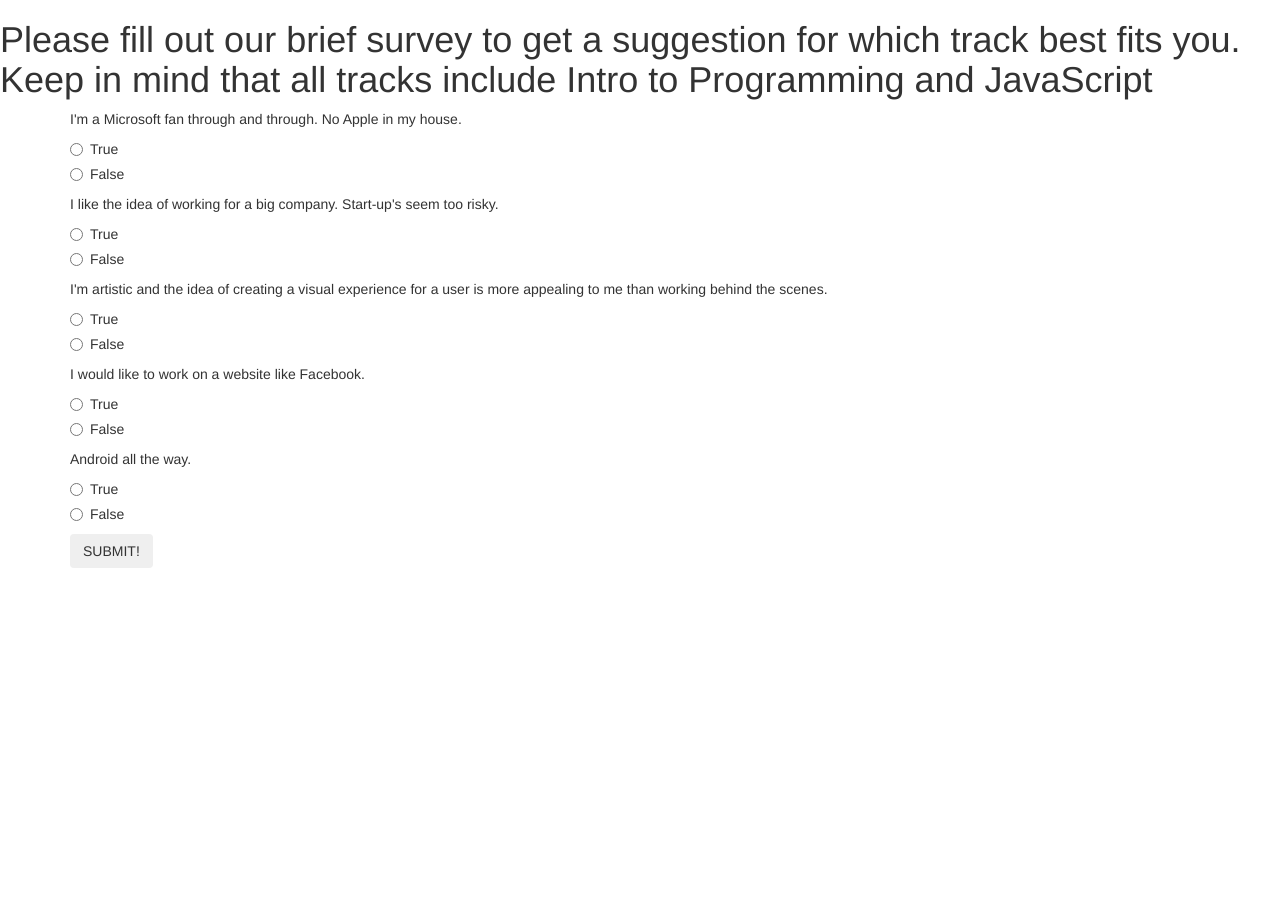
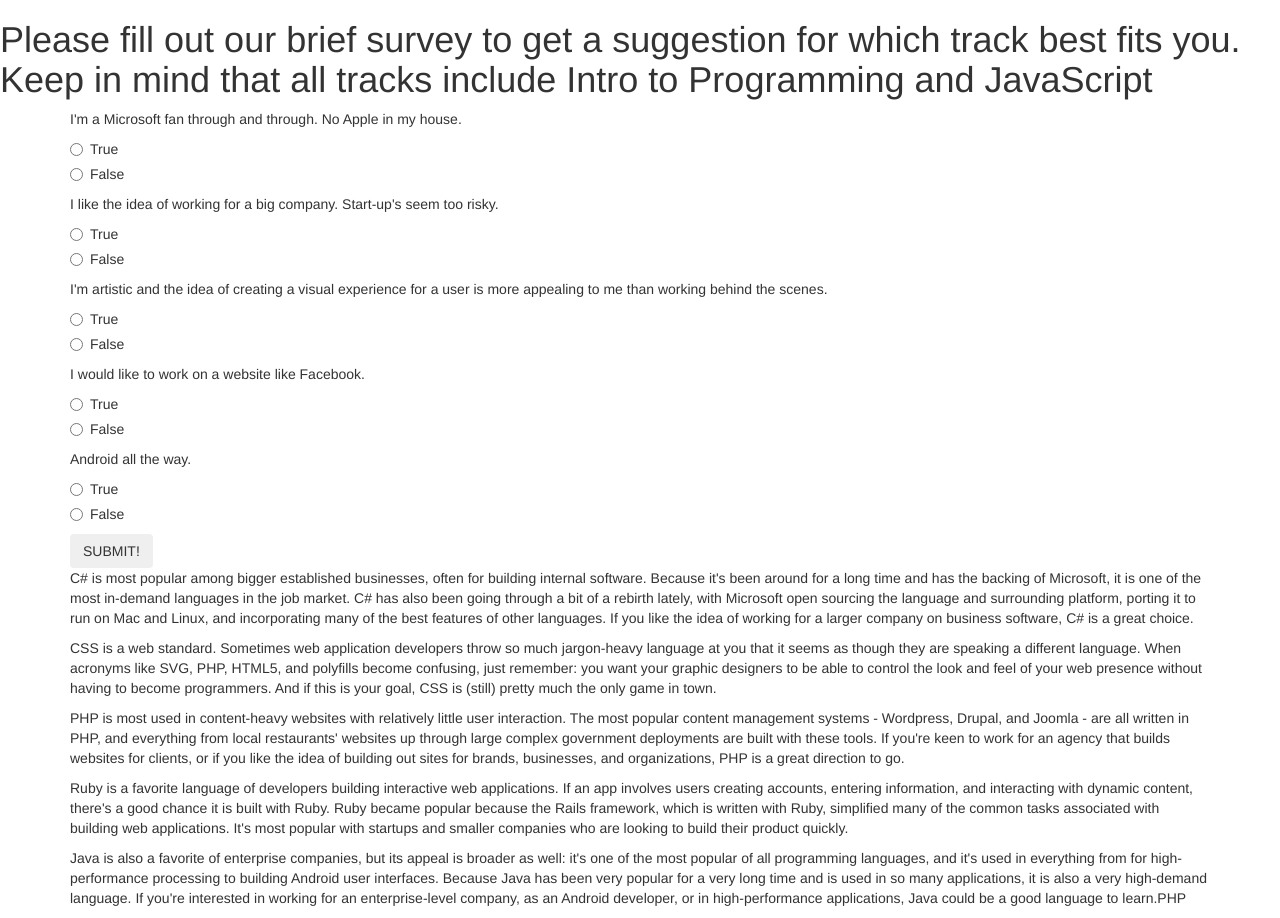
Before and after one commit to NaruzaL/track-suggester, a plain HTML site: page index.html in a window 1280 px wide. Before the commit the page ends 800 px from the top, so only its background shows below. Drawn offline with Linux system fonts and the light colour scheme.

Commit message:
adds content in all 5 p's of second container giving a brief description of the suggested language.

```diff
--- a/index.html
+++ b/index.html
@@ -86,19 +86,19 @@
     </div>
     <div class="container">
       <div id="c">
-        <p></p>
+        <p>C# is most popular among bigger established businesses, often for building internal software. Because it's been around for a long time and has the backing of Microsoft, it is one of the most in-demand languages in the job market. C# has also been going through a bit of a rebirth lately, with Microsoft open sourcing the language and surrounding platform, porting it to run on Mac and Linux, and incorporating many of the best features of other languages. If you like the idea of working for a larger company on business software, C# is a great choice.</p>
       <div>
       <div id="css">
-        <p></p>
+        <p>CSS is a web standard. Sometimes web application developers throw so much jargon-heavy language at you that it seems as though they are speaking a different language. When acronyms like SVG, PHP, HTML5, and polyfills become confusing, just remember: you want your graphic designers to be able to control the look and feel of your web presence without having to become programmers. And if this is your goal, CSS is (still) pretty much the only game in town.</p>
       <div>
       <div id="php">
-        <p></p>
+        <p>PHP is most used in content-heavy websites with relatively little user interaction. The most popular content management systems - Wordpress, Drupal, and Joomla - are all written in PHP, and everything from local restaurants' websites up through large complex government deployments are built with these tools. If you're keen to work for an agency that builds websites for clients, or if you like the idea of building out sites for brands, businesses, and organizations, PHP is a great direction to go.</p>
       <div>
       <div id="ruby">
-        <p></p>
+        <p>Ruby is a favorite language of developers building interactive web applications. If an app involves users creating accounts, entering information, and interacting with dynamic content, there's a good chance it is built with Ruby. Ruby became popular because the Rails framework, which is written with Ruby, simplified many of the common tasks associated with building web applications. It's most popular with startups and smaller companies who are looking to build their product quickly.</p>
       <div>
       <div id="java">
-        <p></p>
+        <p>Java is also a favorite of enterprise companies, but its appeal is broader as well: it's one of the most popular of all programming languages, and it's used in everything from for high-performance processing to building Android user interfaces. Because Java has been very popular for a very long time and is used in so many applications, it is also a very high-demand language. If you're interested in working for an enterprise-level company, as an Android developer, or in high-performance applications, Java could be a good language to learn.PHP</p>
       <div>
     </div>
   </body>
```
